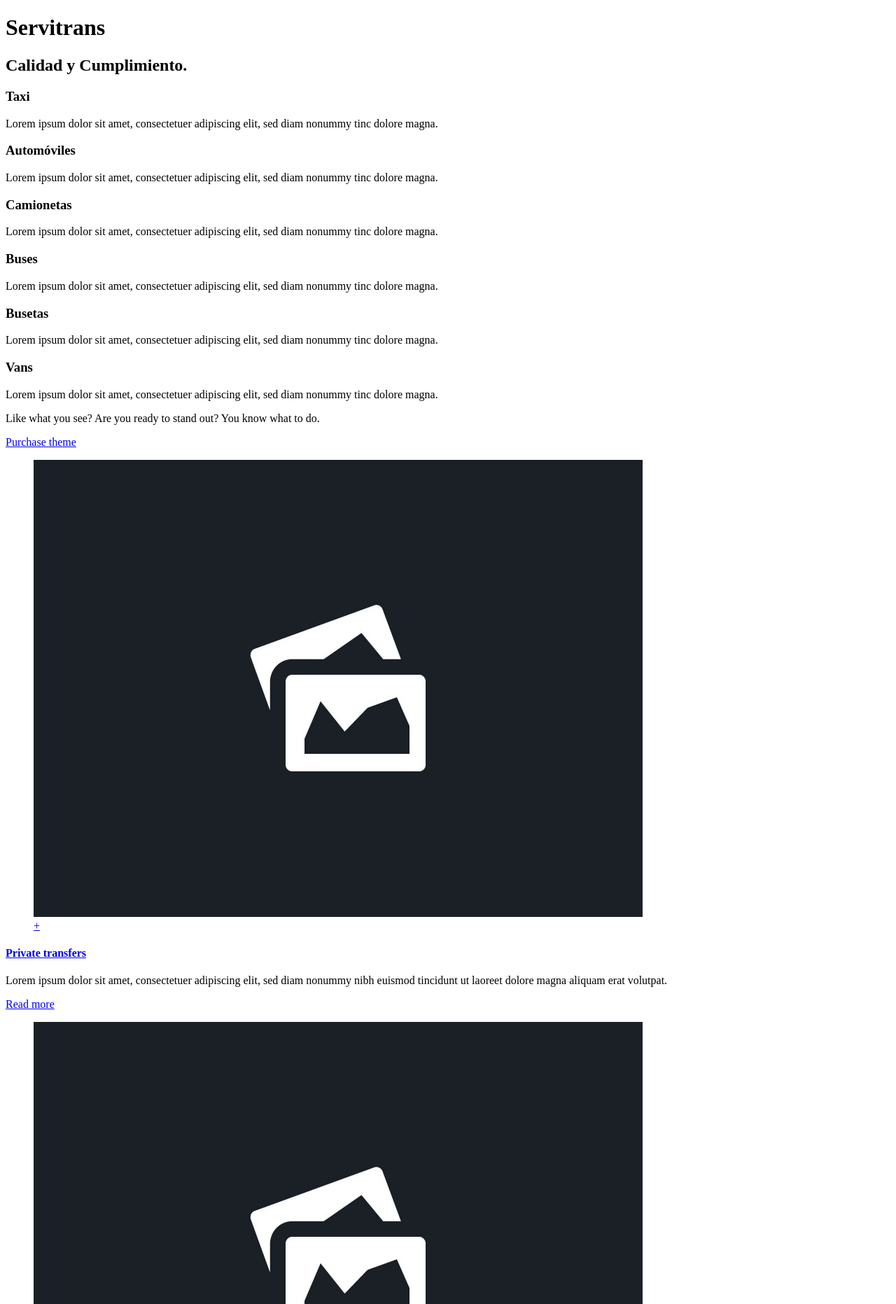
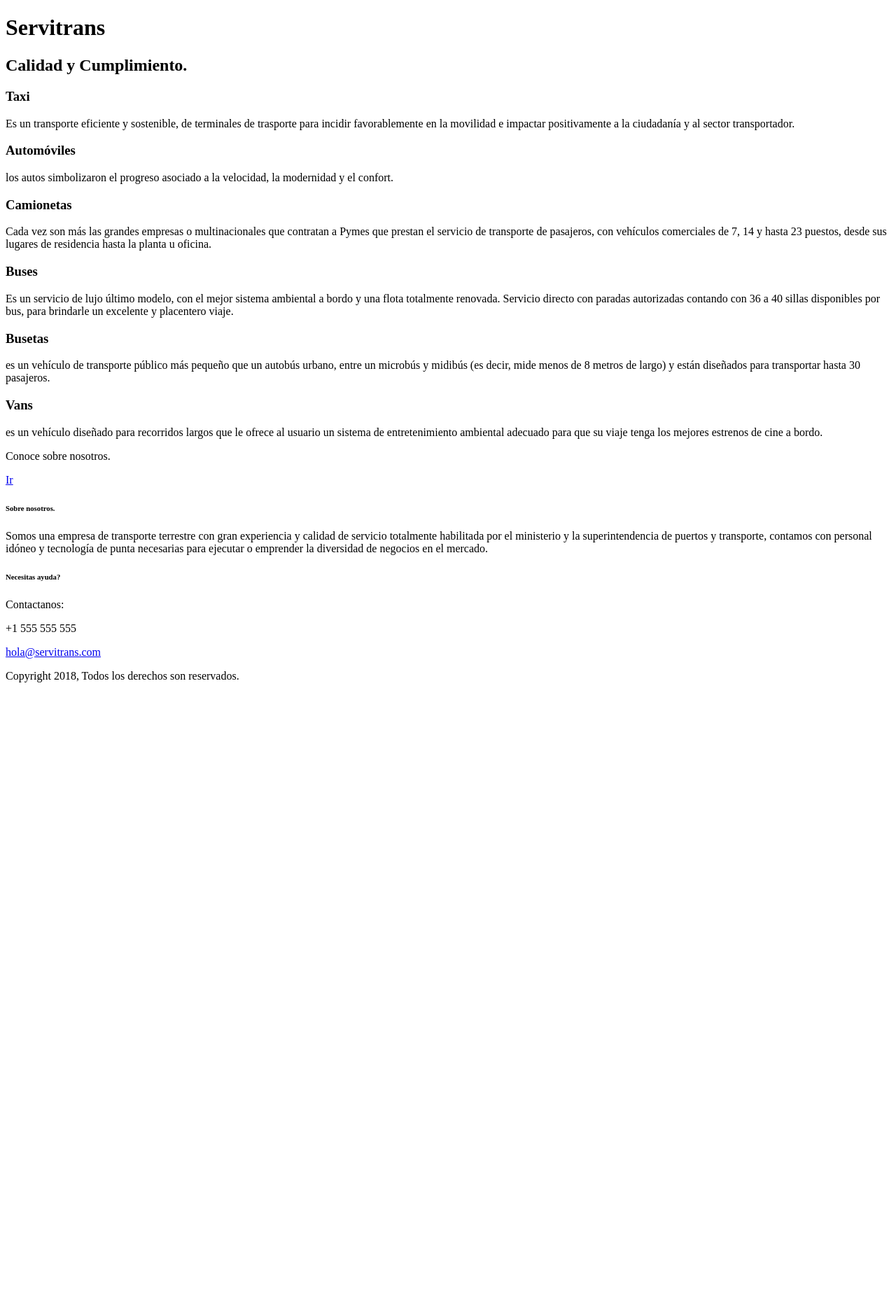
Before and after one commit to conectatumundo/servitrans, a Yii app: template frontend/views/site/index.php in a window 1280 px wide. Shown: the part 114-1977 px from the top of the page at 70% size. After the commit the page ends 1089 px from the top, so only its background shows below. Run offline with PHP 8.4 and a stand-in for Yii, Linux system fonts and the light colour scheme; the template is opened without the code that fills it, so the values that code supplies are empty; some libraries are stand-ins or nearby versions.

Commit message:
modificaciones
se modifica el texto lorem ipsum,se comenta las lineas de codigo que se solicita retirar.

```diff
--- a/frontend/views/site/index.php
+++ b/frontend/views/site/index.php
@@ -3,7 +3,7 @@
 /* @var $this yii\web\View */
 use yii\helpers\Html;
 
-$this->title = Yii::$app->id;
+//$this->title = Yii::$app->id;
 ?>
 <div class="site-index">
     <!-- Intro -->
@@ -30,7 +30,7 @@ $this->title = Yii::$app->id;
                 <div class="one-third wow fadeIn">
                     <span class="circle"><span class="icon  icon-themeenergy_car-1"></span></span>
                     <h3>Taxi</h3>
-                    <p>Lorem ipsum dolor sit amet, consectetuer adipiscing elit, sed diam nonummy  tinc dolore magna.</p>
+                    <p>Es un transporte eficiente y sostenible, de terminales de trasporte para incidir favorablemente en la movilidad e impactar positivamente a la ciudadanía y al sector transportador.</p>
                 </div>
                 <!-- //Item -->
 
@@ -38,7 +38,7 @@ $this->title = Yii::$app->id;
                 <div class="one-third wow fadeIn" data-wow-delay=".2s">
                     <span class="circle"><span class="icon icon-themeenergy_car-2"></span></span>
                     <h3>Automóviles</h3>
-                    <p>Lorem ipsum dolor sit amet, consectetuer adipiscing elit, sed diam nonummy  tinc dolore magna.</p>
+                    <p> los autos simbolizaron el progreso asociado a la velocidad, la modernidad y el confort.</p>
                 </div>
                 <!-- //Item -->
 
@@ -46,7 +46,7 @@ $this->title = Yii::$app->id;
                 <div class="one-third wow fadeIn" data-wow-delay=".4s">
                     <span class="circle"><span class="icon icon-themeenergy_car-2"></span></span>
                     <h3>Camionetas</h3>
-                    <p>Lorem ipsum dolor sit amet, consectetuer adipiscing elit, sed diam nonummy  tinc dolore magna.</p>
+                    <p>Cada vez son más las grandes empresas o multinacionales que contratan a Pymes que prestan el servicio de transporte de pasajeros, con vehículos comerciales de 7, 14 y hasta 23 puestos, desde sus lugares de residencia hasta la planta u oficina.</p>
                 </div>
                 <!-- //Item -->
 
@@ -54,7 +54,7 @@ $this->title = Yii::$app->id;
                 <div class="one-third wow fadeIn">
                     <span class="circle"><span class="icon  icon-themeenergy_bus"></span></span>
                     <h3>Buses</h3>
-                    <p>Lorem ipsum dolor sit amet, consectetuer adipiscing elit, sed diam nonummy  tinc dolore magna.</p>
+                    <p>Es un servicio de lujo último modelo, con el mejor sistema ambiental a bordo y una flota totalmente renovada. Servicio directo con paradas autorizadas contando con 36 a 40 sillas disponibles por bus, para brindarle un excelente y placentero viaje.</p>
                 </div>
                 <!-- //Item -->
 
@@ -62,14 +62,14 @@ $this->title = Yii::$app->id;
                 <div class="one-third wow fadeIn" data-wow-delay=".2s">
                     <span class="circle"><span class="icon icon-themeenergy_bus""></span></span>
                     <h3>Busetas</h3>
-                    <p>Lorem ipsum dolor sit amet, consectetuer adipiscing elit, sed diam nonummy  tinc dolore magna.</p>
+                    <p>es un vehículo de transporte público más pequeño que un autobús urbano, entre un microbús y midibús (es decir, mide menos de 8 metros de largo) y están diseñados para transportar hasta 30 pasajeros.</p>
                 </div>
                 <!-- //Item -->
                 <!-- Item -->
                 <div class="one-third wow fadeIn" data-wow-delay=".2s">
                     <span class="circle"><span class="icon icon-themeenergy_bus""></span></span>
                     <h3>Vans</h3>
-                    <p>Lorem ipsum dolor sit amet, consectetuer adipiscing elit, sed diam nonummy  tinc dolore magna.</p>
+                    <p>es un vehículo diseñado para recorridos largos que le ofrece al usuario un sistema de entretenimiento ambiental adecuado para que su viaje tenga los mejores estrenos de cine a bordo.</p>
                 </div>
                 <!-- //Item -->
             </div>
@@ -78,18 +78,18 @@ $this->title = Yii::$app->id;
     <!-- //Services iconic -->
 
     <!-- Call to action -->
-    <div class="black cta">
+    <!--<div class="black cta">
         <div class="wrap">
             <p class="wow fadeInLeft">Like what you see? Are you ready to stand out? You know what to do.</p>
             <a href="http://themeforest.net/item/transfers-transport-and-car-hire-html-template/9366018?ref=themeenergy" class="btn huge color right wow fadeInRight">Purchase theme</a>
         </div>
-    </div>
+    </div>-->
     <!-- //Call to action -->
 
     <!-- Services -->
-    <div class="services boxed white" id="services">
+    <!--<div class="services boxed white" id="services">-->
         <!-- Item -->
-        <article class="one-fourth wow fadeIn">
+        <!--<article class="one-fourth wow fadeIn">
             <figure class="featured-image">
                 <img src="images/uploads/img2.jpg" alt="" />
                 <div class="overlay">
@@ -101,11 +101,11 @@ $this->title = Yii::$app->id;
                 <p>Lorem ipsum dolor sit amet, consectetuer adipiscing elit, sed diam nonummy nibh euismod tincidunt ut laoreet dolore magna aliquam erat volutpat.</p>
                 <a class="more" title="Read more" href="services.html">Read more</a>
             </div>
-        </article>
+        </article>-->
         <!-- //Item -->
 
         <!-- Item -->
-        <article class="one-fourth wow fadeIn" data-wow-delay=".2s">
+       <!--<article class="one-fourth wow fadeIn" data-wow-delay=".2s">
             <figure class="featured-image">
                 <img src="images/uploads/img2.jpg" alt="" />
                 <div class="overlay">
@@ -117,11 +117,11 @@ $this->title = Yii::$app->id;
                 <p>Lorem ipsum dolor sit amet, consectetuer adipiscing elit, sed diam nonummy nibh euismod tincidunt ut laoreet dolore magna aliquam erat volutpat.</p>
                 <a class="more" title="Read more" href="services.html">Read more</a>
             </div>
-        </article>
+        </article>-->
         <!-- //Item -->
 
         <!-- Item -->
-        <article class="one-fourth wow fadeIn" data-wow-delay=".4s">
+        <!--<article class="one-fourth wow fadeIn" data-wow-delay=".4s">
             <figure class="featured-image">
                 <img src="images/uploads/img2.jpg" alt="" />
                 <div class="overlay">
@@ -133,11 +133,11 @@ $this->title = Yii::$app->id;
                 <p>Lorem ipsum dolor sit amet, consectetuer adipiscing elit, sed diam nonummy nibh euismod tincidunt ut laoreet dolore magna aliquam erat volutpat.</p>
                 <a class="more" title="Read more" href="services.html">Read more</a>
             </div>
-        </article>
+        </article>-->
         <!-- //Item -->
 
         <!-- Item -->
-        <article class="one-fourth wow fadeIn" data-wow-delay=".6s">
+        <!--<article class="one-fourth wow fadeIn" data-wow-delay=".6s">
             <figure class="featured-image">
                 <img src="images/uploads/img2.jpg" alt="" />
                 <div class="overlay">
@@ -149,19 +149,19 @@ $this->title = Yii::$app->id;
                 <p>Lorem ipsum dolor sit amet, consectetuer adipiscing elit, sed diam nonummy nibh euismod tincidunt ut laoreet dolore magna aliquam erat volutpat.</p>
                 <a class="more" title="Read more" href="services.html">Read more</a>
             </div>
-        </article>
+        </article>-->
         <!-- //Item -->
-    </div>
+    <!--</div>-->
     <!-- //Services -->
 
     <!-- Testimonials -->
-    <div class="testimonials center black">
+    <!--<div class="testimonials center black">
         <div class="wrap">
             <h6 class="wow fadeInDown"><i class="fa fa-quote-left"></i>Wow, this theme is outstanding!</h6>
             <p class="wow fadeInUp">Lorem ipsum dolor sit amet, consectetuer adipiscing elit, sed diam nonummy nibh euismod tincidunt ut laoreet dolore magna aliquam erat volutpat. Ut wisi enim ad minim veniam, quis nostrud exerci tation nibh euismod tincidunt ut laoreet dolore magna aliquam erat volutpat.</p>
             <p class="meta wow fadeInUp">-John Doe, themeforest</p>
         </div>
-    </div>
+    </div>-->
     <!-- //Testimonials
 
     <div class="partners white center">
```
